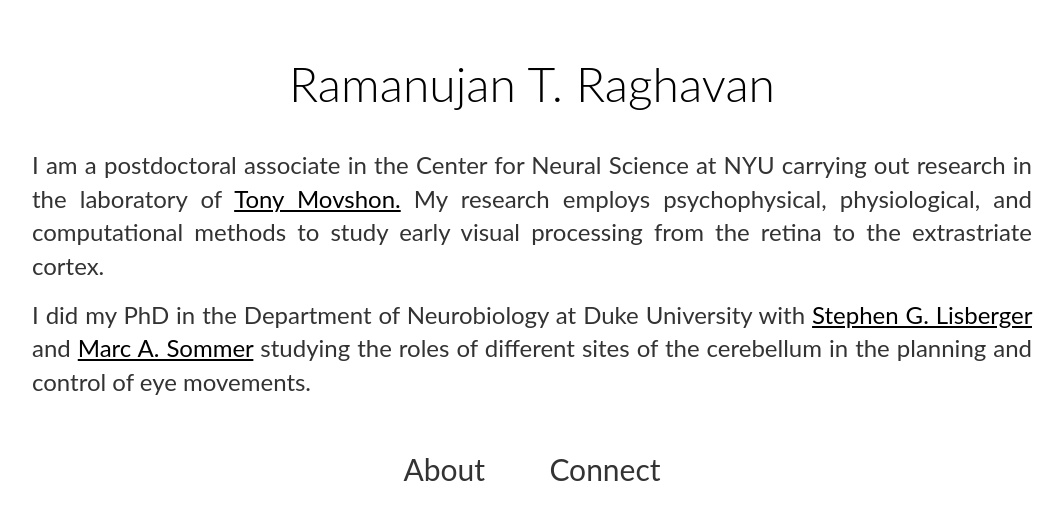
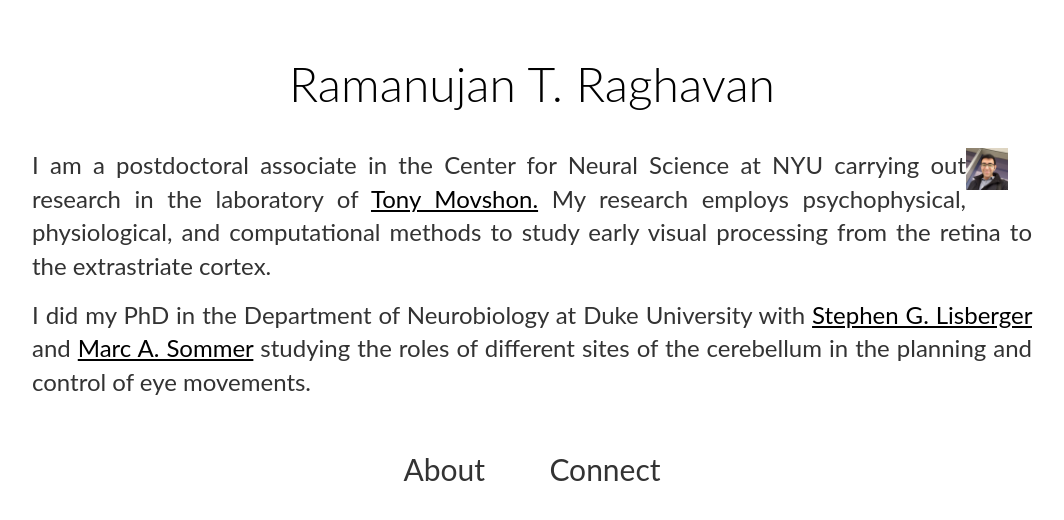
Before and after one commit to rtraghavan/rtraghavan.github.io, a Jekyll site: the page built from index.html, in a window 1280 px wide. Shown: the top 520 px of the page, without its empty margins (108-1172 px from the left). Built offline with Jekyll 4.4.1, drawn with Linux system fonts in a browser that asks for light colours.

Commit message:
Update index.html
pic changes

```diff
--- a/index.html
+++ b/index.html
@@ -9,6 +9,8 @@
 
   <div id="description">
     <p>
+     <img src="img/pic.jpg" alt="Smiley face" style="float:right;width:42px;height:42px;">
+
     {% include About_Me.md %}
     </p>
   </div>
```
